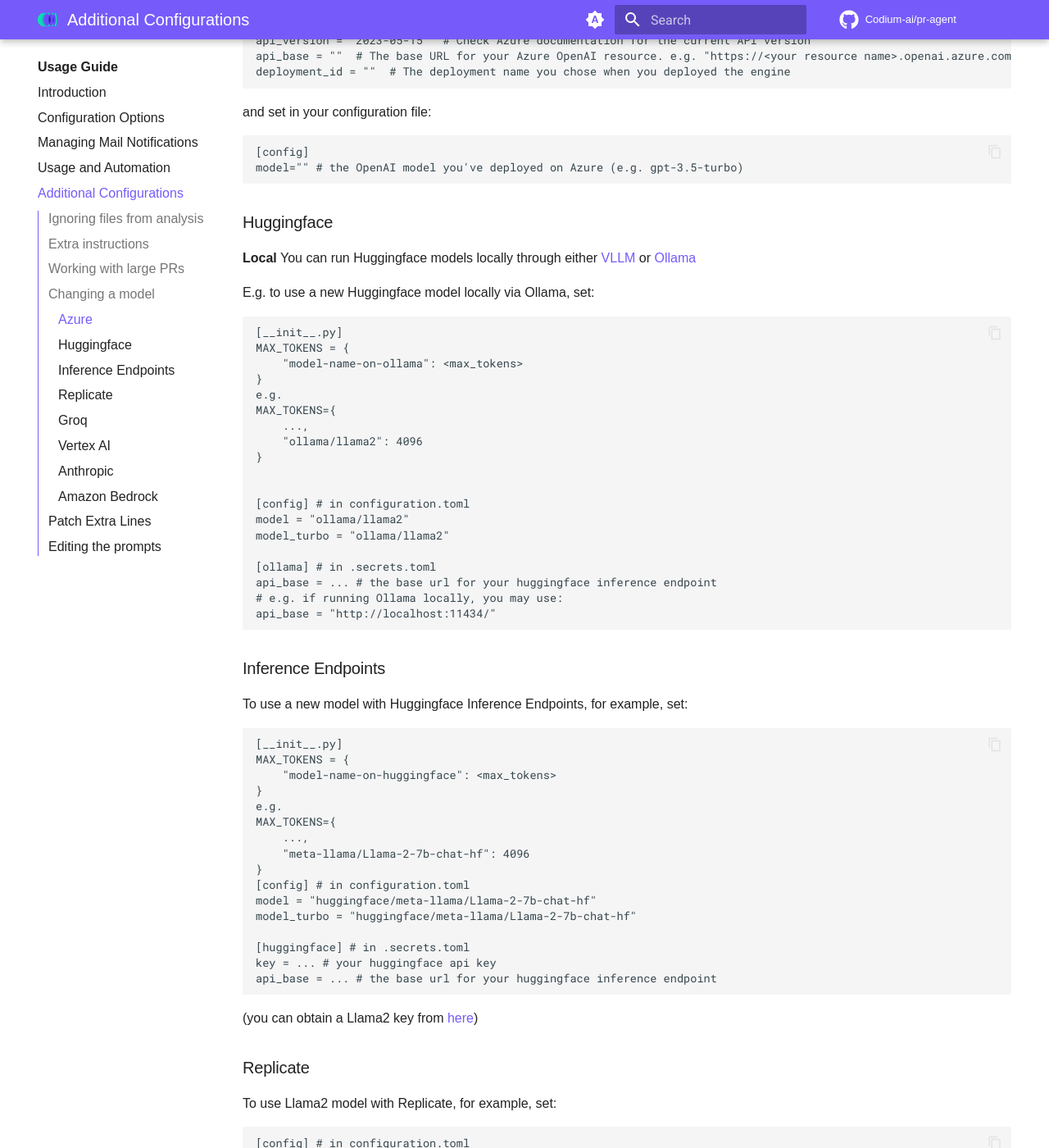
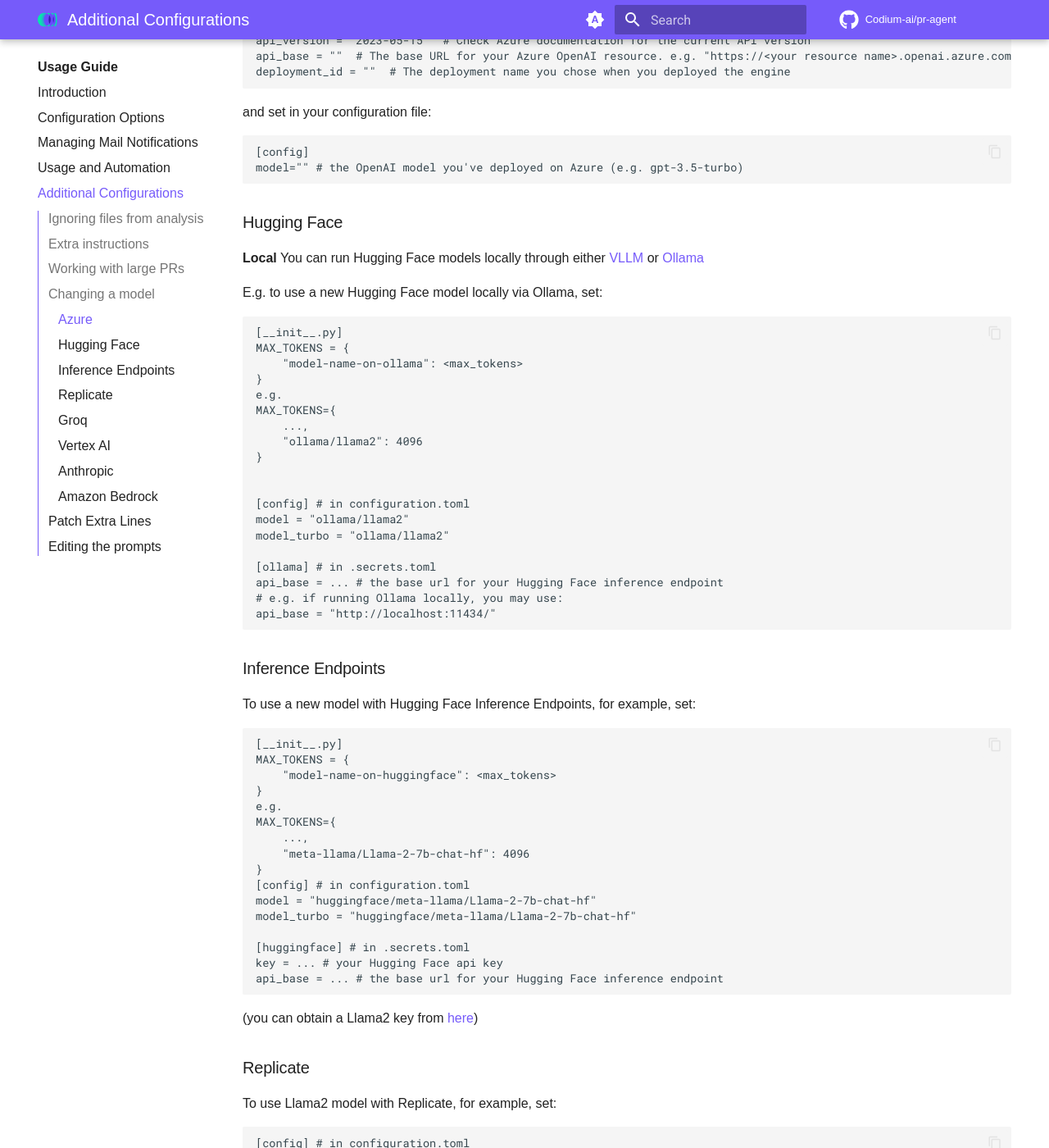
Before and after one commit to Codium-ai/pr-agent, an MkDocs documentation site: the page built from docs/docs/usage-guide/additional_configurations.md, in a window 1280 px wide and 1400 px high, scrolled down 1444 px. Shown: the whole window at 82% size. Built offline with MkDocs 1.6.1 and Material for MkDocs 9.7.7, drawn with Linux system fonts in a browser that asks for light colours; comment, search, counter and statistics services are not loaded.

Commit message:
docs: update additional_configurations.md
Huggingface -> Hugging Face

````diff
--- a/docs/docs/usage-guide/additional_configurations.md
+++ b/docs/docs/usage-guide/additional_configurations.md
@@ -59,12 +59,12 @@
 model="" # the OpenAI model you've deployed on Azure (e.g. gpt-3.5-turbo)
 ```
 
-### Huggingface
+### Hugging Face
 
 **Local**
-You can run Huggingface models locally through either [VLLM](https://docs.litellm.ai/docs/providers/vllm) or [Ollama](https://docs.litellm.ai/docs/providers/ollama)
+You can run Hugging Face models locally through either [VLLM](https://docs.litellm.ai/docs/providers/vllm) or [Ollama](https://docs.litellm.ai/docs/providers/ollama)
 
-E.g. to use a new Huggingface model locally via Ollama, set:
+E.g. to use a new Hugging Face model locally via Ollama, set:
 ```
 [__init__.py]
 MAX_TOKENS = {
@@ -82,14 +82,14 @@
 model_turbo = "ollama/llama2"
 
 [ollama] # in .secrets.toml
-api_base = ... # the base url for your huggingface inference endpoint
+api_base = ... # the base url for your Hugging Face inference endpoint
 # e.g. if running Ollama locally, you may use:
 api_base = "http://localhost:11434/"
 ```
 
 ### Inference Endpoints
 
-To use a new model with Huggingface Inference Endpoints, for example, set:
+To use a new model with Hugging Face Inference Endpoints, for example, set:
 ```
 [__init__.py]
 MAX_TOKENS = {
@@ -105,8 +105,8 @@
 model_turbo = "huggingface/meta-llama/Llama-2-7b-chat-hf"
 
 [huggingface] # in .secrets.toml
-key = ... # your huggingface api key
-api_base = ... # the base url for your huggingface inference endpoint
+key = ... # your Hugging Face api key
+api_base = ... # the base url for your Hugging Face inference endpoint
 ```
 (you can obtain a Llama2 key from [here](https://replicate.com/replicate/llama-2-70b-chat/api))
 
````
